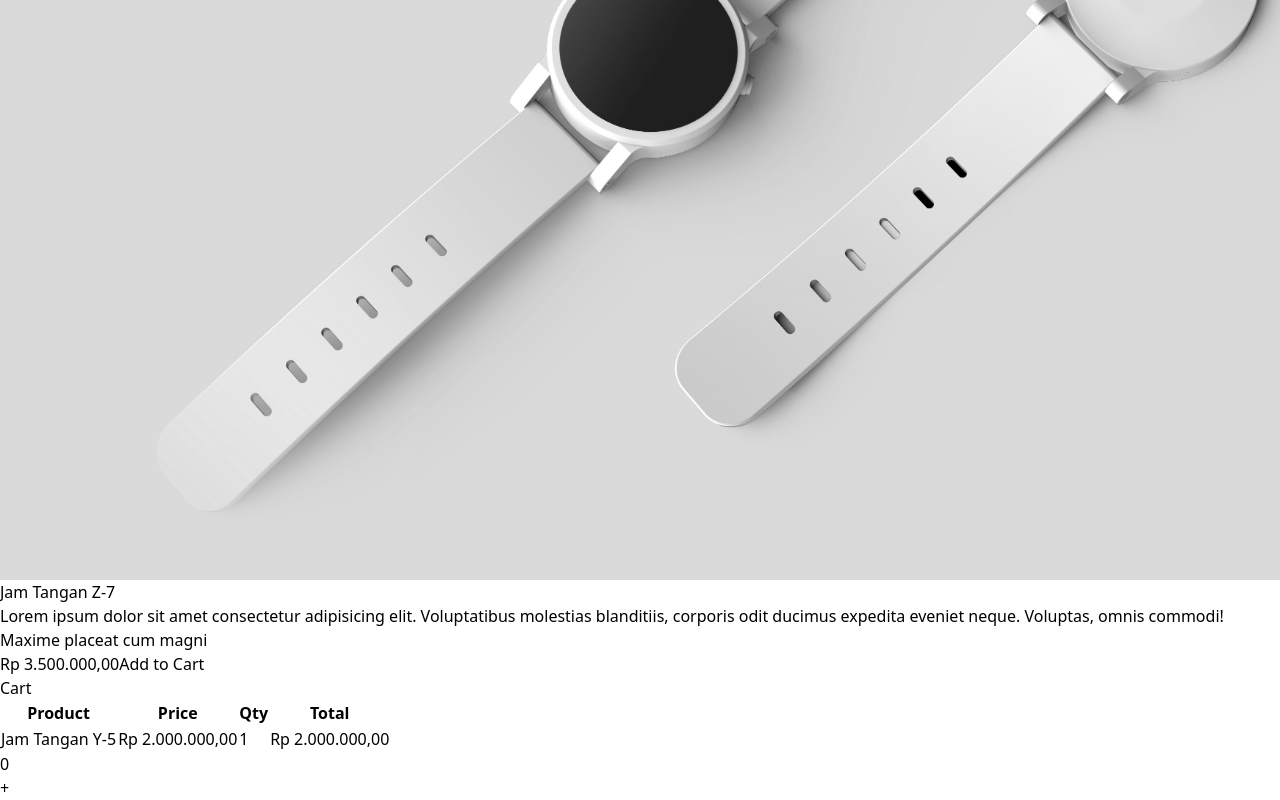
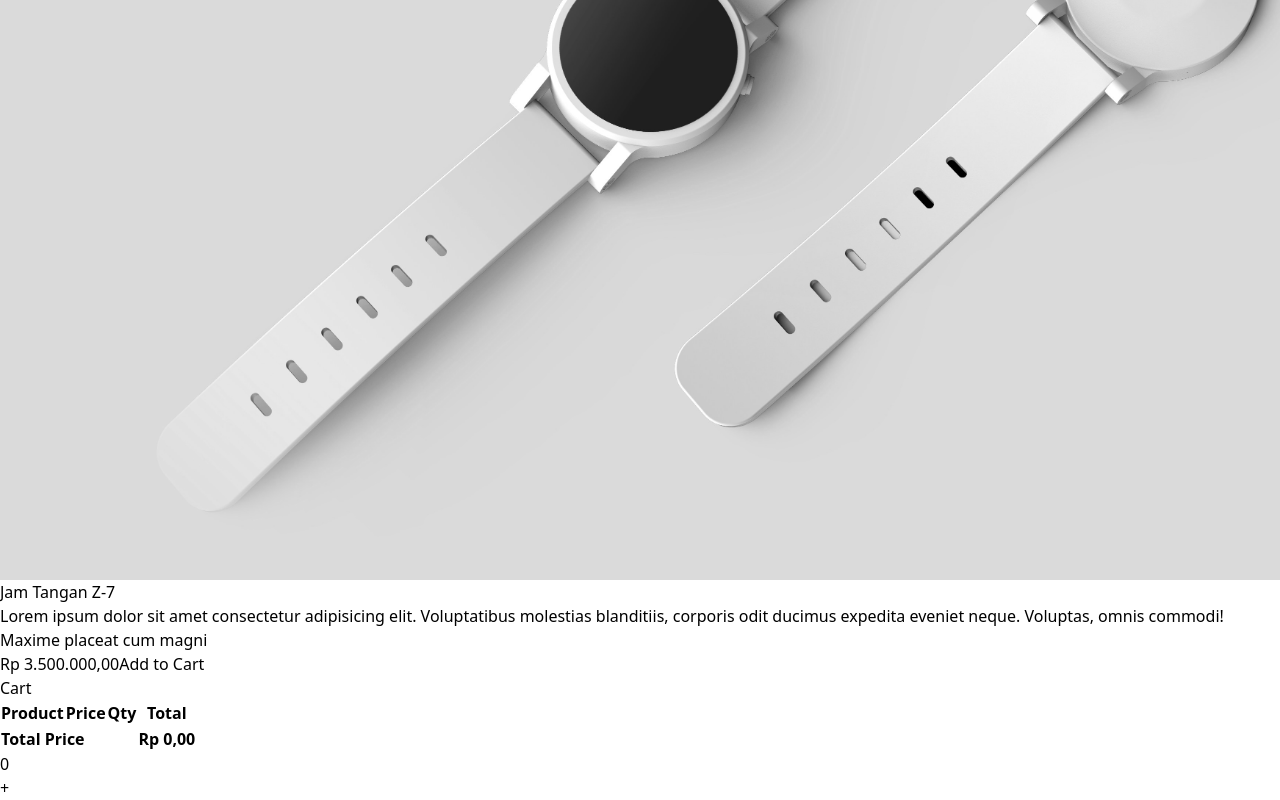
Before and after one commit to nifnip22/Belajar-React, a React (Vite) app: page /products in a window 1280 px wide. Shown: the part 2402-3202 px from the top of the page. Built offline with nearby package versions, Linux system fonts and the light colour scheme.

Commit message:
useEffect

```diff
--- a/src/pages/products.tsx
+++ b/src/pages/products.tsx
@@ -1,7 +1,7 @@
 import { ButtonProps } from '../components/elements/Button';
 import Counter from '../components/fragments/Counter';
 import ProductCard from '../components/fragments/ProductCard';
-import { useState } from 'react';
+import { useEffect, useState } from 'react';
 
 // Contoh penggunaan Rendering Lists di React
 const products = [
@@ -32,21 +32,36 @@
 const email = localStorage.getItem('email');
 
 const ProductsPage = () => {
-	// useState sebagai Stateless State
-	const [cart, setCart] = useState([
-		{
-			id: 1,
-			qty: 1,
-		},
-	]);
+
+	// useState sebagai Stateless State untuk menambahkan product ke cart
+	const [cart, setCart] = useState<{id: number; qty: number;}[]>([]);
+	const [totalPrice, setTotalPrice] = useState(0);
+
+	// Penggunaan useEffect untuk menghitung total price
+	useEffect(() => {
+		if (cart.length > 0) {
+			const sum = cart.reduce((acc, item: { id: number, qty: number }) => {
+				const product = products.find((product) => product.id === item.id);
+				if (product) {
+					return acc + product.price * item.qty;
+				}
+				return acc;
+			}, 0);
+			setTotalPrice(sum);
+			localStorage.setItem('cart', JSON.stringify(cart));
+		}
+	}, [cart]);
+
+	// Penggunaan useEffect untuk mengambil data cart yang telah disimpan pada localStorage
+	useEffect(() => {
+		setCart(JSON.parse(localStorage.getItem('cart') || '[]'));
+	}, []);
 
 	const handleAddToCart = (id: number) => {
-		if(cart.find(item => item.id === id)) {
-			setCart(
-				cart.map(item => item.id === id ? { ...item, qty: item.qty + 1 } : item)
-			)
+		if (cart.find((item: { id: number }) => item.id === id)) {
+			setCart(cart.map((item) => (item.id === id ? { ...item, qty: item.qty + 1 } : item)));
 		} else {
-			setCart([...cart, { id, qty: 1 }])
+			setCart([...cart, { id, qty: 1 }]);
 		}
 	};
 
@@ -79,7 +94,7 @@
 				</div>
 				<div className='w-2/6'>
 					<h1 className='text-3xl font-bold ml-5 mb-2'>Cart</h1>
-					<table className="text-left table-auto border-separate border-spacing-x-5">
+					<table className='text-left table-auto border-separate border-spacing-x-5'>
 						<thead>
 							<tr>
 								<th>Product</th>
@@ -90,20 +105,22 @@
 						</thead>
 						<tbody>
 							{cart.map((item) => {
-								const product = products.find(
-									(p) => p.id === item.id
-								);
+								const product = products.find((p) => p.id === item.id);
 								if (product) {
 									return (
 										<tr key={item.id}>
 											<td>{product.name}</td>
-											<td>{product.price.toLocaleString('id-ID', {style: 'currency', currency: 'IDR'})}</td>
+											<td>{product.price.toLocaleString('id-ID', { style: 'currency', currency: 'IDR' })}</td>
 											<td>{item.qty}</td>
-											<td>{(item.qty * product.price).toLocaleString('id-ID', {style: 'currency', currency: 'IDR'})}</td>
+											<td>{(item.qty * product.price).toLocaleString('id-ID', { style: 'currency', currency: 'IDR' })}</td>
 										</tr>
 									);
 								}
 							})}
+							<tr>
+								<td colSpan={3}><b>Total Price</b></td>
+								<td><b>{totalPrice.toLocaleString('id-ID', { style: 'currency', currency: 'IDR' })}</b></td>
+							</tr>
 						</tbody>
 					</table>
 				</div>
```
